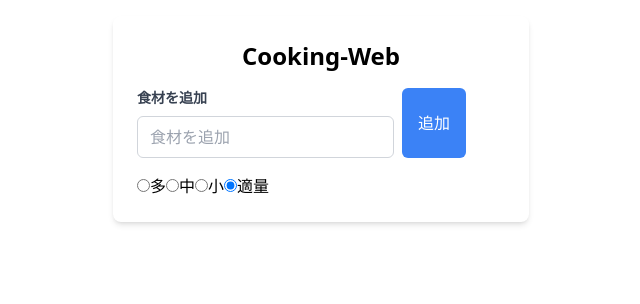
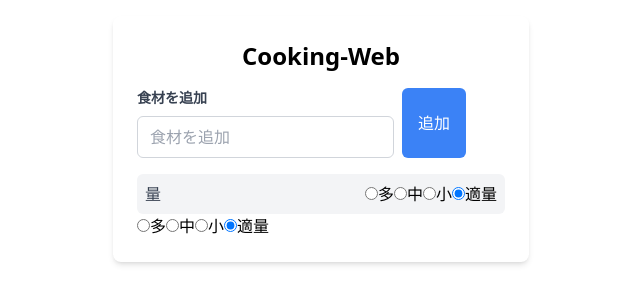
Before and after one commit to Asameshi00/cooking-web, a React (Create React App) app in the folder cooking-app/: page / in a window 1280 px wide. Shown: the top 304 px of the page, without its empty margins (319-959 px from the left). Built offline with nearby package versions, Linux system fonts and the light colour scheme.

Commit message:
update: コンポーネントの修正

```diff
--- a/cooking-app/src/App.tsx
+++ b/cooking-app/src/App.tsx
@@ -1,5 +1,5 @@
 import React, { useState, useCallback } from "react";
-import IngredientSelector from "./components/Ingredient";
+import IngredientSelector from "./components/RadioButton";
 import IngredientForm from "./components/IngredientForm";
 import IngredientList from "./components/IngredientList";
 import { Ingredient } from "./types/ingredient";
--- a/cooking-app/src/components/IngredientList.tsx
+++ b/cooking-app/src/components/IngredientList.tsx
@@ -1,6 +1,7 @@
 // 追加した食材のリストを表示するコンポーネント
 import React from 'react';
 import { Ingredient } from '../types/ingredient';
+import RadioButton from './RadioButton';
 
 interface IngredientListProps {
     ingredients: Ingredient[];
@@ -21,6 +22,10 @@ const IngredientList: React.FC<IngredientListProps> = ({ ingredients, removeIngr
                     </button>
                 </li>
             ))}
+            <li className="flex items-center justify-between p-2 bg-gray-100 rounded-md">
+                <span className="text-gray-700">量</span>
+                <RadioButton />
+            </li>
         </ul>
     );
 };
--- a/cooking-app/src/components/Ingredient.tsx
+++ b/cooking-app/src/components/RadioButton.tsx
@@ -3,7 +3,7 @@
 import React, { useState } from 'react';
 import { Quantity } from '../types/ingredient';
 
-const IngredientSelector: React.FC = () => {
+const RadioButton: React.FC = () => {
     // 食材の量のラジオボタンを管理するための状態
     const [selectedQuantity, setSelectedQuantity] = useState<Quantity>('適量');
 
@@ -53,4 +53,4 @@ const IngredientSelector: React.FC = () => {
     )
 }
 
-export default IngredientSelector;
+export default RadioButton;
--- /dev/null
+++ b/cooking-app/src/hooks/Rakuten.tsx
@@ -0,0 +1 @@
+export {};
```
Also changed, not shown: 2 other files (tests, documents, lock files or other folders).
